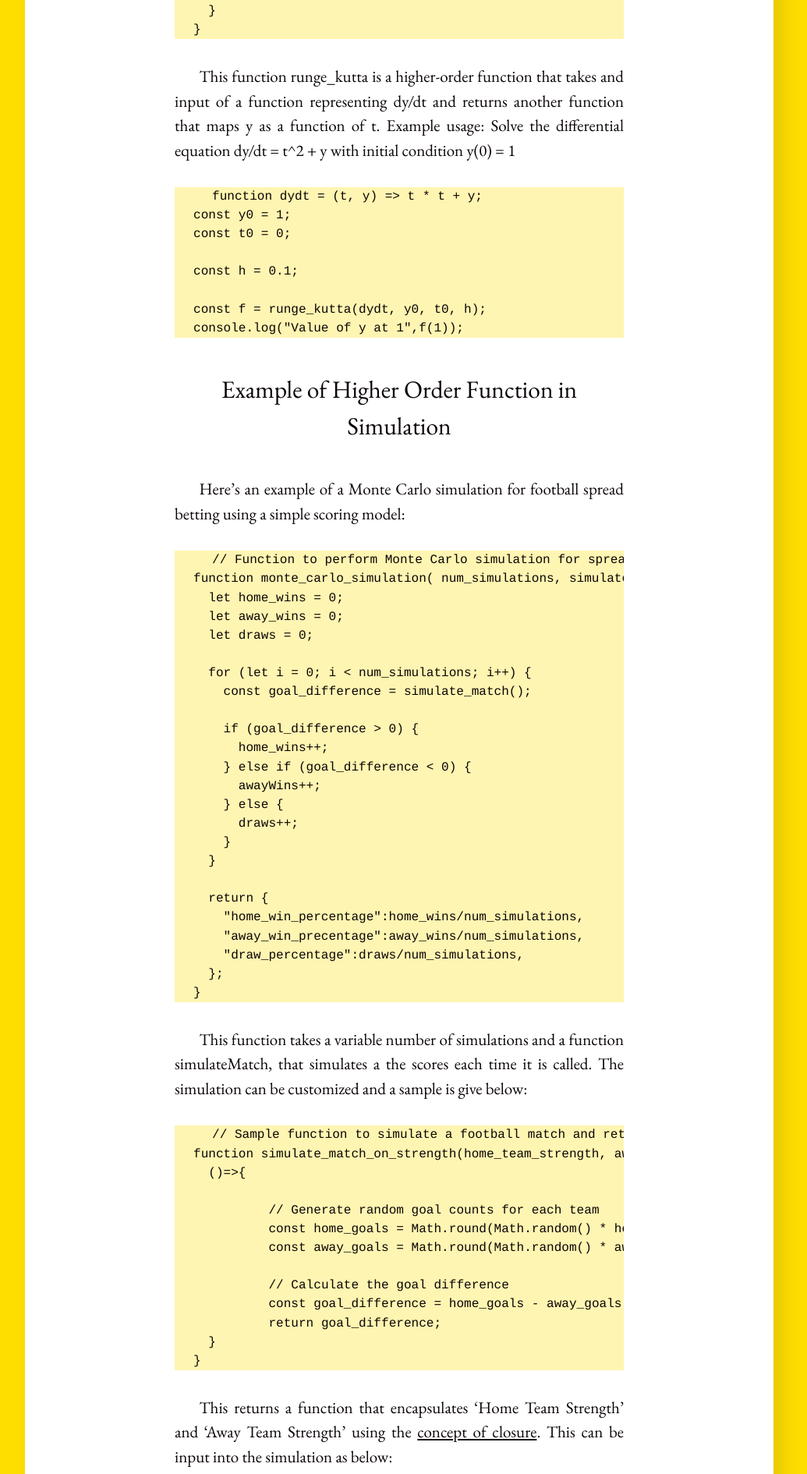
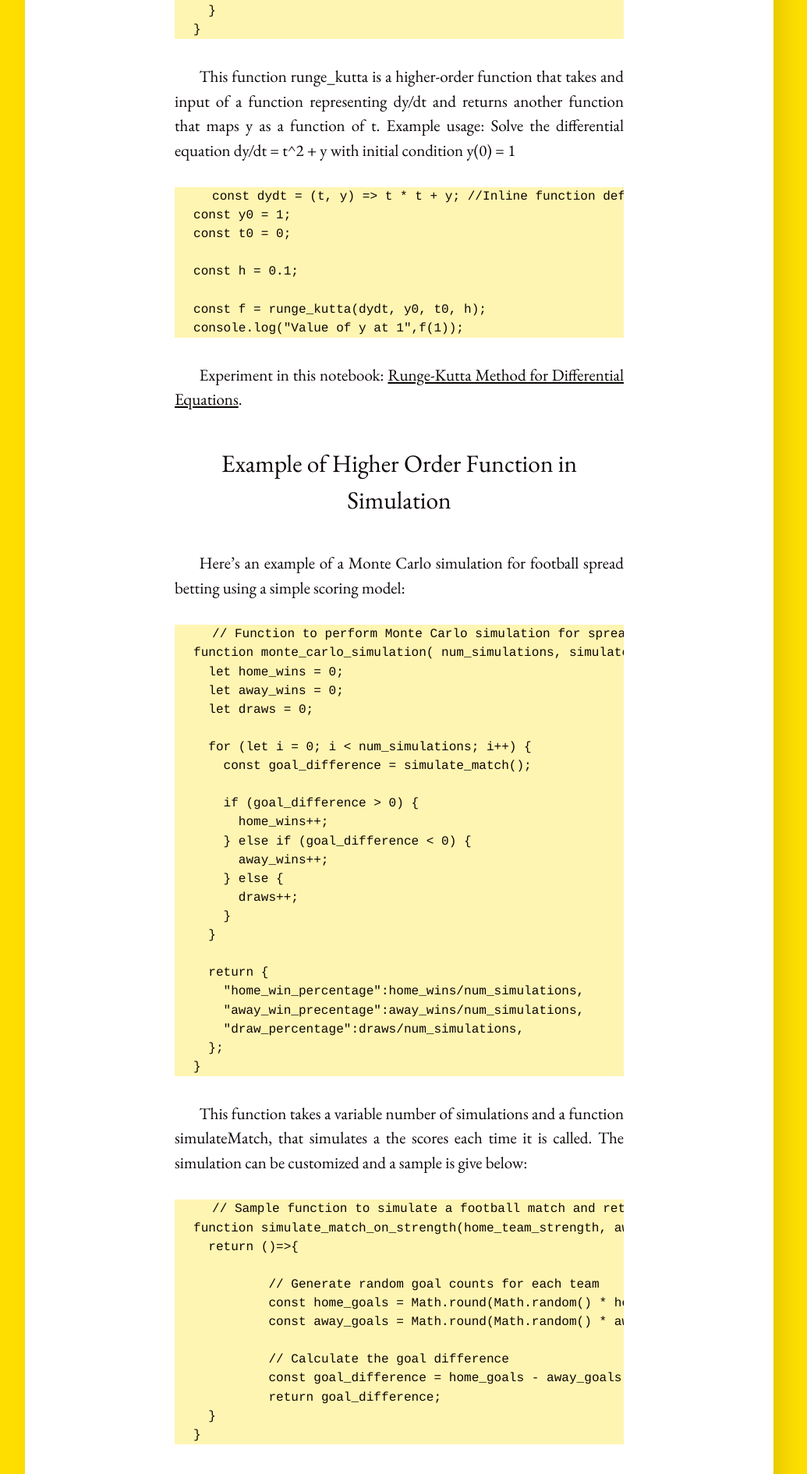
Before and after one commit to gopi-suvanam/gopi-suvanam.github.io, a Jekyll site: the page built from _posts/2023-05-26-Higher-Order-Functions-in-Functional-Programming-using-JavaScript.md, in a window 1280 px wide. Shown: the part 3445-5335 px from the top of the page at 78% size, without its empty margins (128-1163 px from the left). Built offline with Jekyll 4.4.1, drawn with Linux system fonts in a browser that asks for light colours; some of the changed text lies outside the part shown.

Commit message:
Update 2023-05-26-Higher-Order-Functions-in-Functional-Programming-using-JavaScript.md

```diff
--- a/_posts/2023-05-26-Higher-Order-Functions-in-Functional-Programming-using-JavaScript.md
+++ b/_posts/2023-05-26-Higher-Order-Functions-in-Functional-Programming-using-JavaScript.md
@@ -95,7 +95,7 @@
 
 This function runge_kutta is a higher-order function that takes and input of a function representing dy/dt and returns another function that maps y as a function of t. Example usage: Solve the differential equation dy/dt = t^2 + y with initial condition y(0) = 1
 
-	function dydt = (t, y) => t * t + y;
+	const dydt = (t, y) => t * t + y; //Inline function definition
 	const y0 = 1;
 	const t0 = 0;
 
@@ -103,6 +103,8 @@
 
 	const f = runge_kutta(dydt, y0, t0, h);
 	console.log("Value of y at 1",f(1));
+
+Experiment in this notebook: [Runge-Kutta Method for Differential Equations](/jsnb/#./examples/Runge-Kutta-for-Differential-Equations.jsnb).
 
 ### Example of Higher Order Function in Simulation
 
@@ -120,7 +122,7 @@
 	    if (goal_difference > 0) {
 	      home_wins++;
 	    } else if (goal_difference < 0) {
-	      awayWins++;
+	      away_wins++;
 	    } else {
 	      draws++;
 	    }
@@ -137,7 +139,7 @@
 
 	// Sample function to simulate a football match and return the goal difference
 	function simulate_match_on_strength(home_team_strength, away_team_strength) {
-	  ()=>{
+	  return ()=>{
 
 		  // Generate random goal counts for each team
 		  const home_goals = Math.round(Math.random() * home_team_strength);
@@ -153,3 +155,5 @@
 
 	//Output win percentages on where home team is stronger than away team.
 	console.log(monte_carlo_simulation(1000,simulate_match_on_strength(2,1)))
+
+Experiment in this notebook: [Monte-Carlo Simulation of Goals](/jsnb/#./examples/Monet-Carlo-Simulation-of-Goals.jsnb)
```
